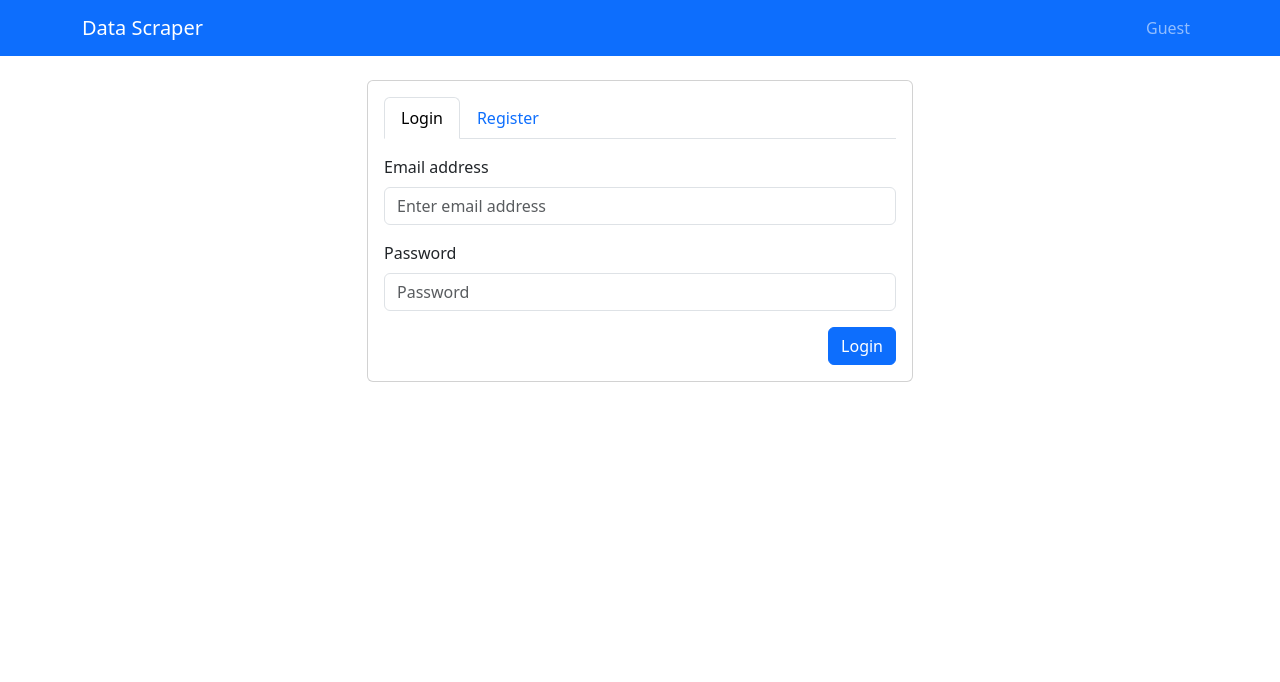
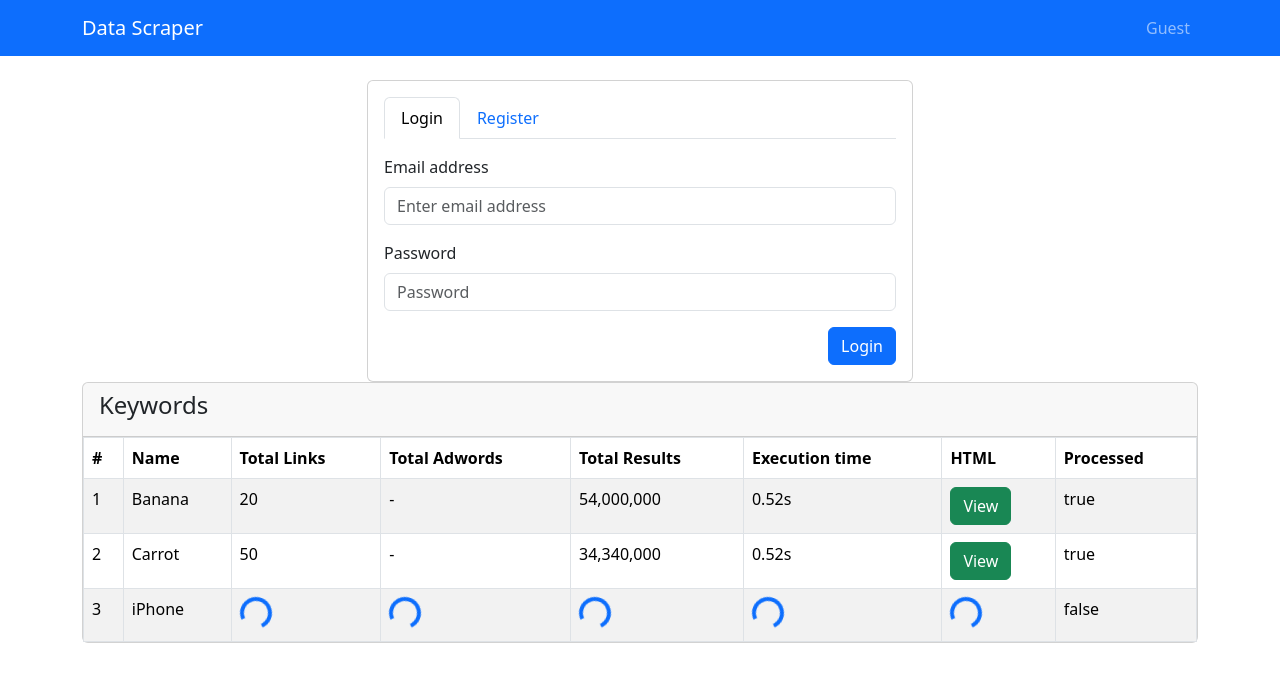
Before and after one commit to deshario/web-scraper, a React (Vite) app in the folder apps/client/: page / in a window 1280 px wide. Shown: the top 682 px of the page. Built offline with nearby package versions, Linux system fonts and the light colour scheme.

Commit message:
feat(layout): Add keywords page

```diff
--- a/apps/client/src/App.tsx
+++ b/apps/client/src/App.tsx
@@ -1,10 +1,12 @@
 import Layout from '@components/Layout'
 import AuthPage from '@pages/Auth'
+import KeywordPage from '@pages/Keyword'
 
 const App = () => {
   return (
     <Layout>
       <AuthPage />
+      <KeywordPage />
     </Layout>
   )
 }
--- /dev/null
+++ b/apps/client/src/pages/Keyword/index.tsx
@@ -0,0 +1,86 @@
+import Row from 'react-bootstrap/Row'
+import Col from 'react-bootstrap/Col'
+import Button from 'react-bootstrap/Button'
+import Card from 'react-bootstrap/Card'
+import Table from 'react-bootstrap/Table'
+import Spinner from 'react-bootstrap/Spinner'
+
+const Loader = () => {
+  return <Spinner animation='border' variant='primary' />
+}
+
+const KeywordPage = () => {
+  return (
+    <Row>
+      <Col>
+        <Card>
+          <Card.Header className='market-header'>
+            <h4>Keywords</h4>
+          </Card.Header>
+          <Table responsive striped bordered hover style={{ marginBottom: 0 }}>
+            <thead>
+              <tr>
+                <th>#</th>
+                <th>Name</th>
+                <th>Total Links</th>
+                <th>Total Adwords</th>
+                <th>Total Results</th>
+                <th>Execution time</th>
+                <th>HTML</th>
+                <th>Processed</th>
+              </tr>
+            </thead>
+            <tbody>
+              <tr>
+                <td>1</td>
+                <td>Banana</td>
+                <td>20</td>
+                <td>-</td>
+                <td>54,000,000</td>
+                <td>0.52s</td>
+                <td>
+                  <Button variant='success'>View</Button>
+                </td>
+                <td>true</td>
+              </tr>
+              <tr>
+                <td>2</td>
+                <td>Carrot</td>
+                <td>50</td>
+                <td>-</td>
+                <td>34,340,000</td>
+                <td>0.52s</td>
+                <td>
+                  <Button variant='success'>View</Button>
+                </td>
+                <td>true</td>
+              </tr>
+              <tr>
+                <td>3</td>
+                <td>iPhone</td>
+                <td>
+                  <Loader />
+                </td>
+                <td>
+                  <Loader />
+                </td>
+                <td>
+                  <Loader />
+                </td>
+                <td>
+                  <Loader />
+                </td>
+                <td>
+                  <Loader />
+                </td>
+                <td>false</td>
+              </tr>
+            </tbody>
+          </Table>
+        </Card>
+      </Col>
+    </Row>
+  )
+}
+
+export default KeywordPage
```
